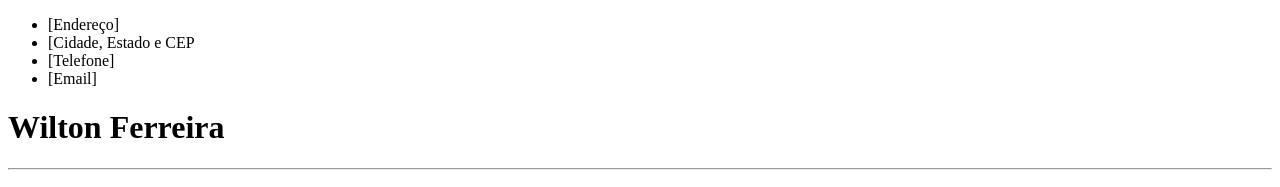
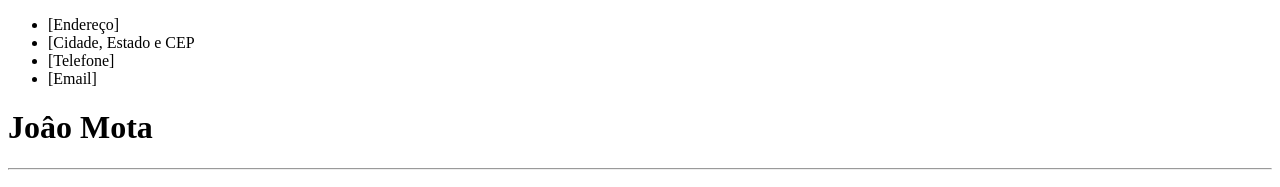
Before and after one commit to JMota3/APS-1, a plain HTML site: page Aulas HTML/Exercicio6.html in a window 1280 px wide. Shown: the top 187 px of the page. Drawn offline with Linux system fonts and the light colour scheme.

Commit message:
Update Exercicio6.html

```diff
--- a/Aulas HTML/Exercicio6.html
+++ b/Aulas HTML/Exercicio6.html
@@ -13,7 +13,7 @@
         <li>[Email]</li>
     </ul>
 
-    <h1>Wilton Ferreira</h1>
+    <h1>Joâo Mota</h1>
     <hr>
     <h2>OBJETIVO</h2>
     <P>Trabalhar em uma empresa conceituada, Libero egestas aliquam amet, purus donec aliquet fringilla, aenean sagittis.</P>
```
